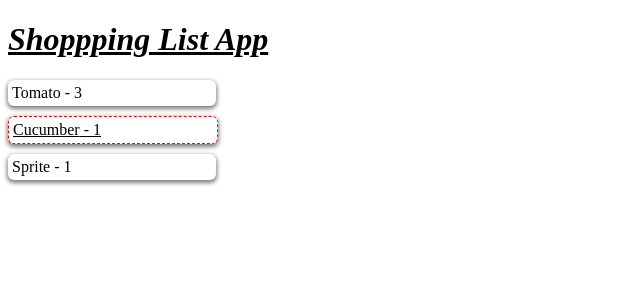
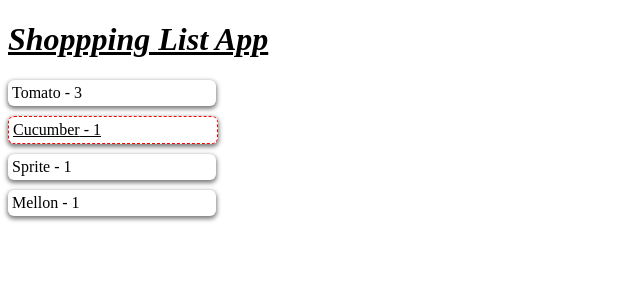
Before and after one commit to Ayzrian/mate-react-core, a React (Vite) app in the folder react-shopping-list/: page / in a window 1280 px wide. Shown: the top 300 px of the page, without its empty margins (0-640 px from the left). Built offline with nearby package versions, Linux system fonts and the light colour scheme.

Commit message:
How to render array of records

```diff
--- a/react-shopping-list/src/components/ShoppingList/ShoppingList.jsx
+++ b/react-shopping-list/src/components/ShoppingList/ShoppingList.jsx
@@ -1,12 +1,19 @@
 import { ShoppingListItem } from "../ShoppingListItem/ShoppingListItem";
 import "./ShoppingList.scss"
+
+const items = [
+    {id: 1, name: "Tomato", quantity: 3},
+    {id: 2, name: "Cucumber", mustHave: true},
+    {id: 3, name: "Sprite"},
+    {id: 4, name: "Mellon"}
+]
 
 export function ShoppingList() {
     return (
         <ul className="ShoppingList">
-            <ShoppingListItem item={{name: "Tomato", quantity: 3}} />
-            <ShoppingListItem item={{name: "Cucumber", mustHave: true}} />
-            <ShoppingListItem item={{name: "Sprite"}} />
+            {
+                items.map((item) => <ShoppingListItem key={item.id} item={item}/> )
+            }
         </ul>
     )
 }
```
